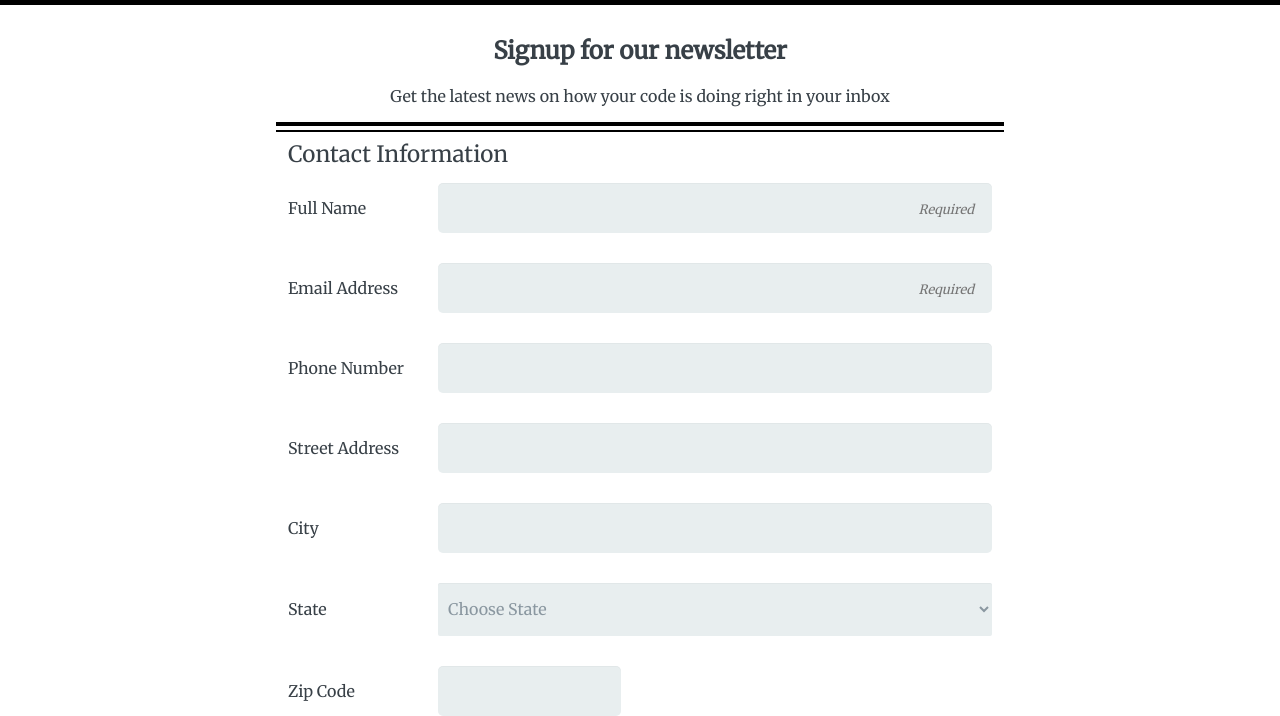
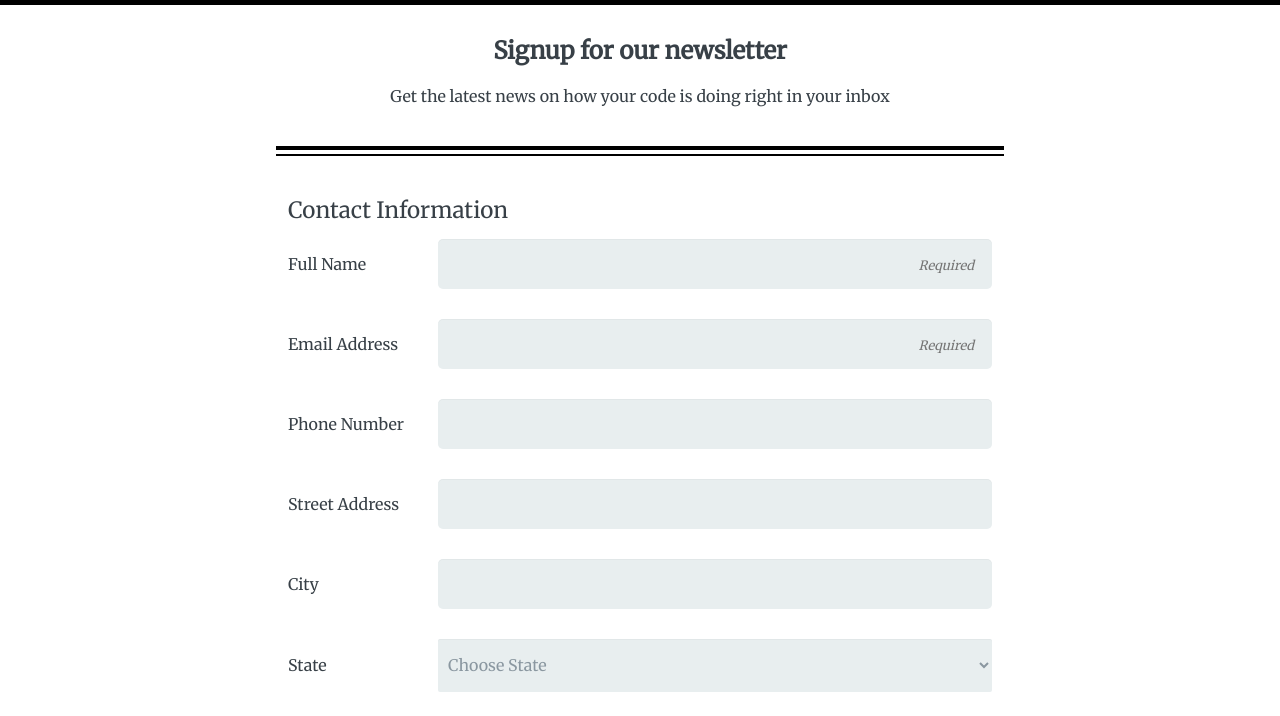
Before and after one commit to darwinvel/techdegree-project-3, a plain HTML site: page index.html in a window 1280 px wide. Shown: the part 88-804 px from the top of the page. Drawn offline with Linux system fonts and the light colour scheme.

Commit message:
Update main.css

```diff
--- a/css/main.css
+++ b/css/main.css
@@ -38,6 +38,8 @@ header {
   border-bottom: 2px solid #000;
   border-right: 0px;
   border-left: 0px;
+  margin-top: 40px;
+  margin-bottom: 40px;
 }
 
 
```
